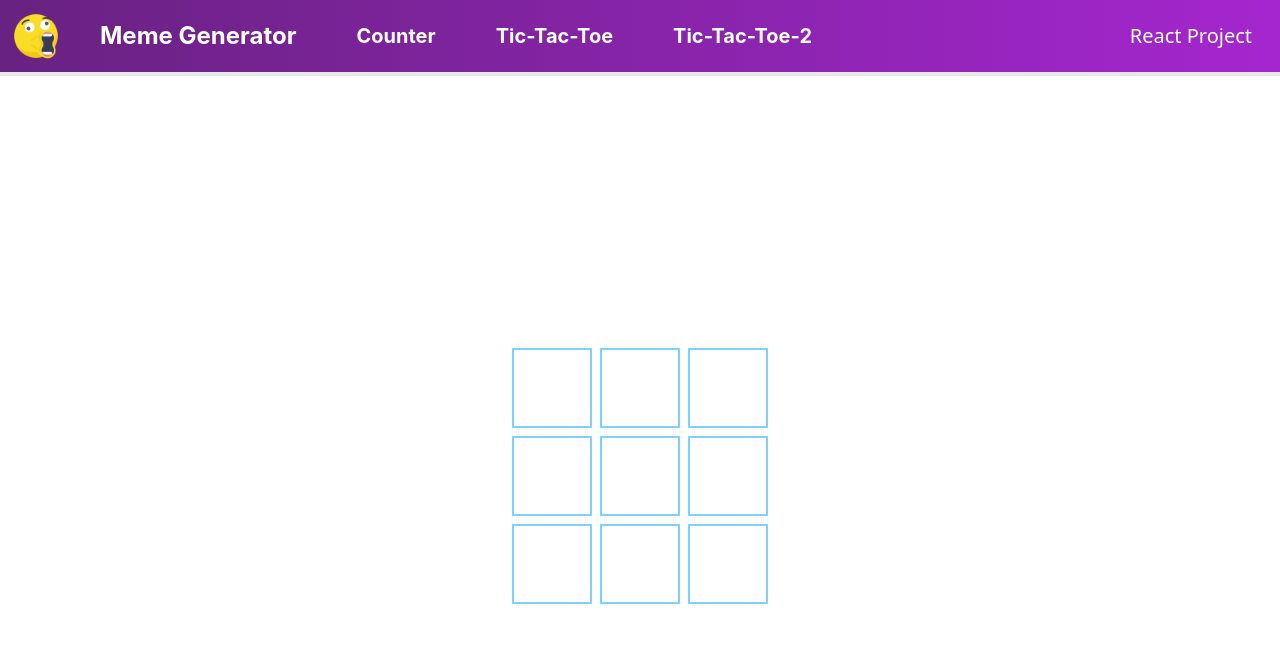
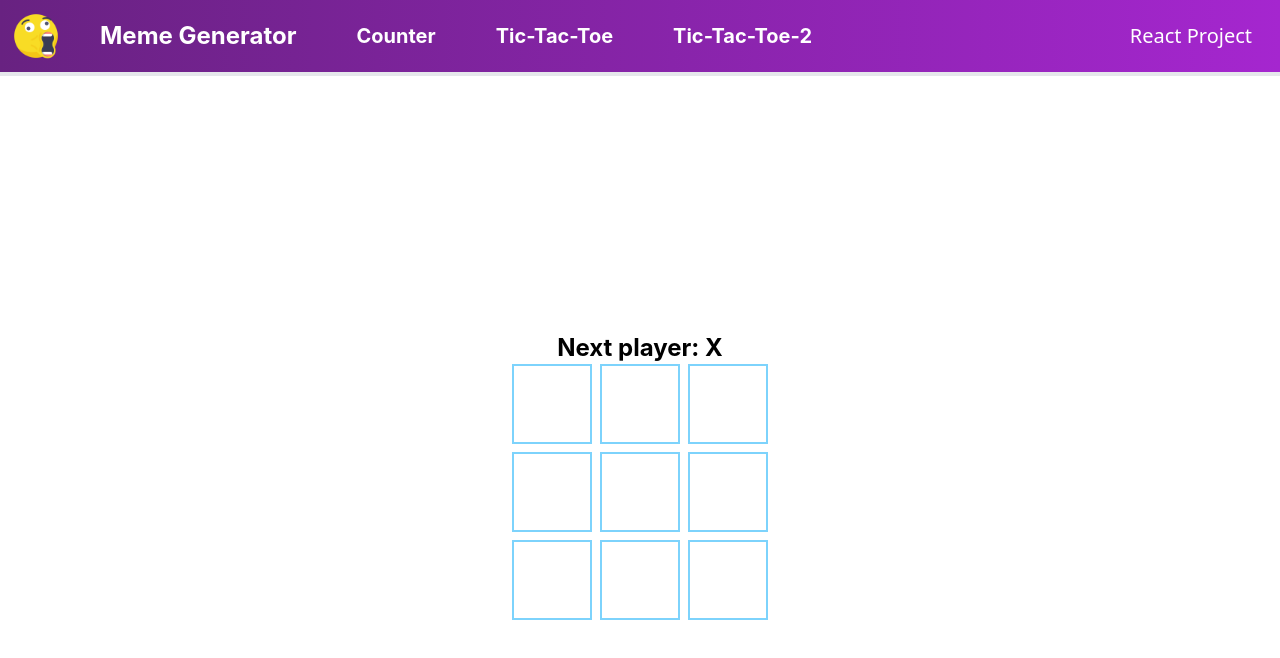
Before and after one commit to nirajsub/Todo-application-with-django-and-react, a React (Create React App) app in the folder frontend/: page /tictactoe in a window 1280 px wide. Shown: the top 658 px of the page. Built offline with nearby package versions, Linux system fonts and the light colour scheme.

Commit message:
tictactoe2

```diff
--- a/frontend/src/page/TicTacToe.jsx
+++ b/frontend/src/page/TicTacToe.jsx
@@ -3,13 +3,12 @@ import React, { useState } from 'react';
 const TicTacToe = () => {
     return (
         <div className="flex justify-center items-center h-screen">
-            <Board />
+            <Game />
         </div>
     )
 }
-function Board() {
-    const [xIsNext, setXIsNext] = useState(true)
-    const [squares, setSquares] = useState(Array(9).fill(null))
+function Board({xIsNext, squares, onPlay}) {
+
 
     function handleClick(i) {
         if (squares[i] || winner) {
@@ -18,14 +17,20 @@ function Board() {
         const nextSquares = [...squares]
         nextSquares[i] = xIsNext ? 'X' : 'O'
 
-        setSquares(nextSquares)
-        setXIsNext(!xIsNext)
+        onPlay(nextSquares)
+        onPlay(!xIsNext)
     }
     const winner = calculateWinner(squares)
+    let status;
+    if (winner) {
+        status = "Winner is Mr: " + winner;
+    } else {
+        status = "Next player: " + (xIsNext ? "X" : "O");
+    }
     return (
         <div>
             <div className="flex justify-center text-2xl font-bold items-center">
-                {winner && <h3>Winner is Mr. : {winner}</h3>}
+                <h3>{status}</h3>
             </div>
             <div className="grid grid-cols-3 gap-2">
                 {squares.map((value, index) => (
@@ -33,6 +38,29 @@ function Board() {
                 ))}
             </div>
         </div>
+    )
+}
+function Game() {
+    const [xIsNext, setXIsNext] = useState(true)
+    const [history, setHistory] = useState([Array(9).fill(null)]);
+    const currentSquares = history[history.length - 1];
+
+    function handlePlay(nextSquares) {
+        setHistory([...history, nextSquares]);
+        setXIsNext(!xIsNext);
+      }
+
+    return (
+
+<div className="game">
+      <div className="game-board">
+        <Board xIsNext={xIsNext} squares={currentSquares} onPlay={handlePlay} />
+      </div>
+      <div className="game-info">
+        <ol>{/*TODO*/}</ol>
+      </div>
+    </div>
+
     )
 }
 function Square({value, onSquareClick}) {
```
